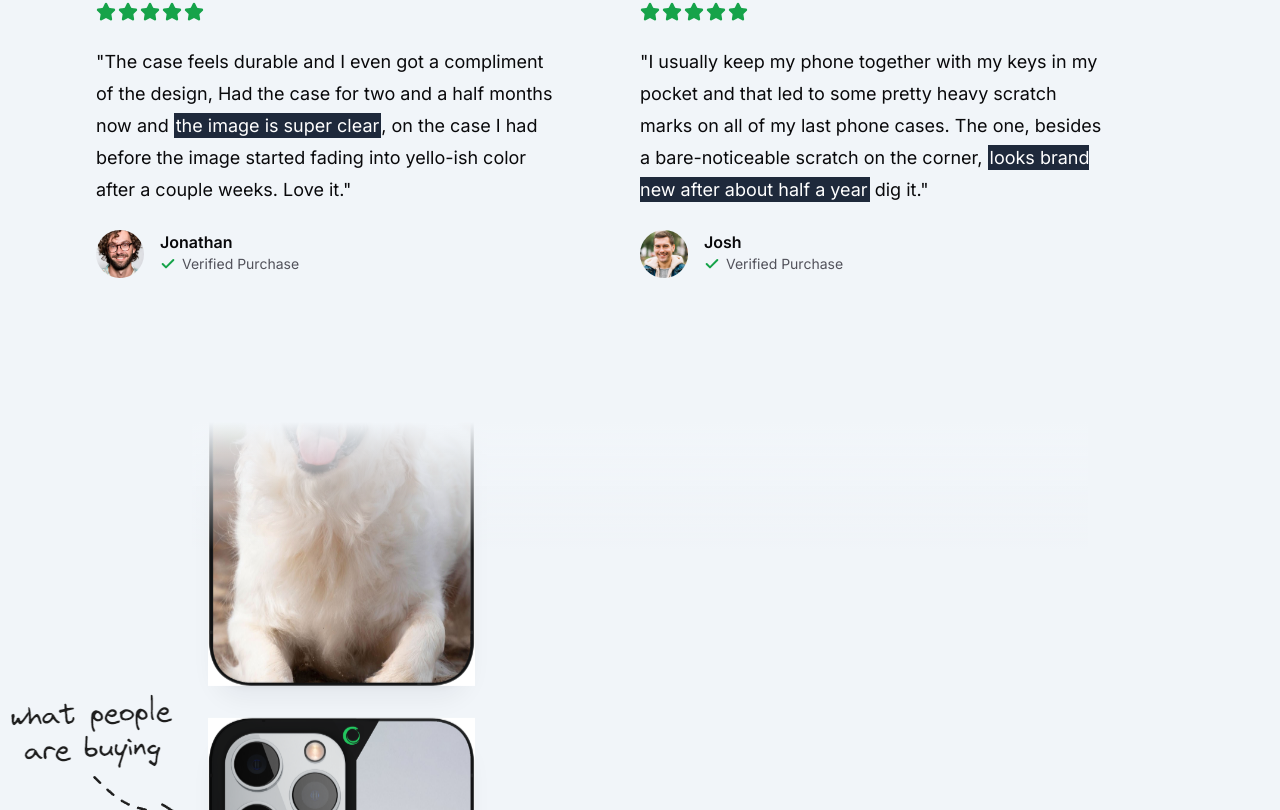
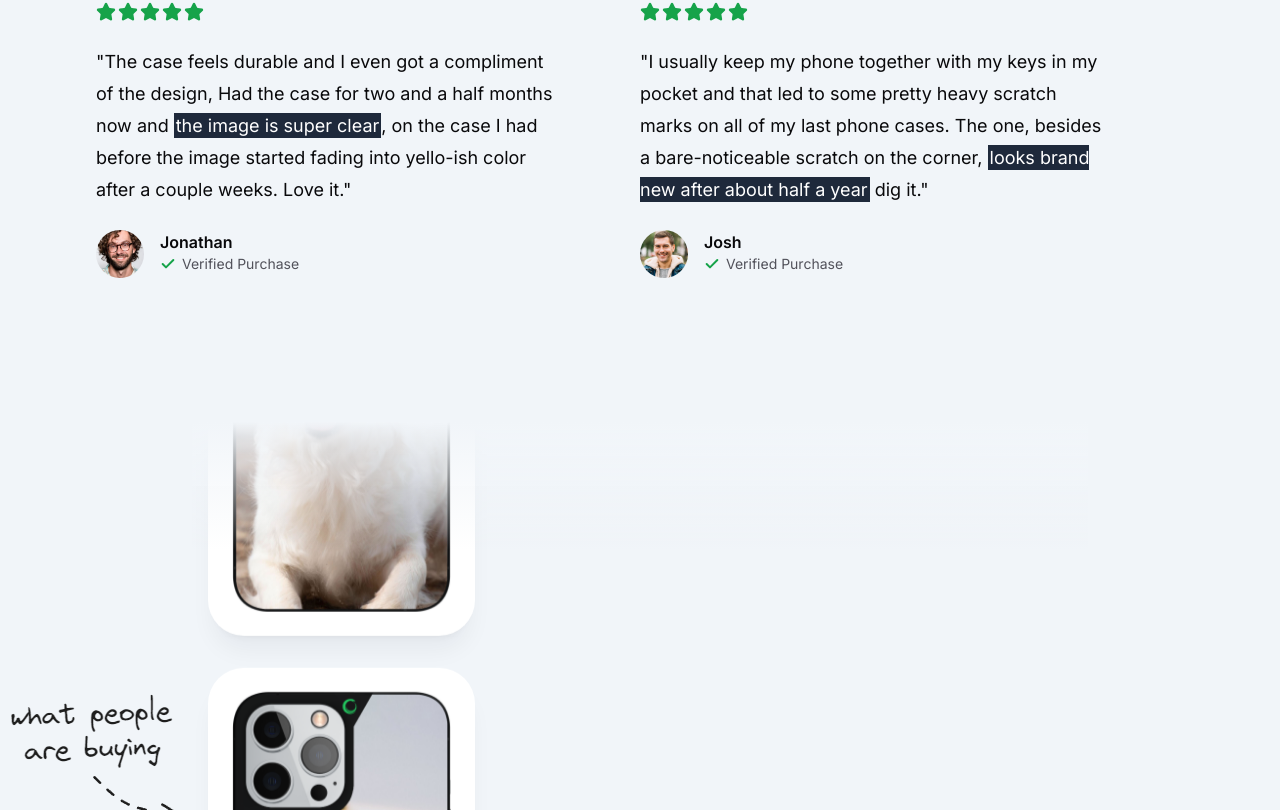
Before and after one commit to Code-With-TalhaBhai/cobra-case-project, a Next.js app: page / in a window 1280 px wide. Shown: the part 1270-2080 px from the top of the page. Built offline with nearby package versions, Linux system fonts and the light colour scheme.

Commit message:
homepage done

```diff
--- a/src/components/Reviews.tsx
+++ b/src/components/Reviews.tsx
@@ -1,5 +1,5 @@
 'use client'
-import { useEffect, useRef, useState } from "react"
+import { HTMLAttributes, useEffect, useRef, useState } from "react"
 import MaxWidthWrapper from "./MaxWidthWrapper"
 import { useInView } from "framer-motion"
 import IPhone from "./IPhone"
@@ -28,7 +28,7 @@ function SplitArray(arr:Array<string>,no_of_cols:number){
 }
 
 
-function Review({imgSrc}:{imgSrc:string}){
+function Review({imgSrc,className}:{imgSrc:string,className?:string}){
     const POSSIBLE_ANIMATION_DELAYS = [
         '0s',
         '0.1s',
@@ -41,7 +41,7 @@ function Review({imgSrc}:{imgSrc:string}){
       const animation_delay = POSSIBLE_ANIMATION_DELAYS[Math.floor(Math.random()*POSSIBLE_ANIMATION_DELAYS.length)]
     return (
         <div
-        className="animate-fade-in rounded-[2.25rem] bg-white shadow-xl opacity-0 shadow-slate-900/5"
+        className={cn("animate-fade-in rounded-[2.25rem] p-6 bg-white shadow-xl opacity-0 shadow-slate-900/5",className)}
         style={{animationDelay: animation_delay}}
         >
             <IPhone imgSrc={imgSrc}/>
@@ -59,16 +59,14 @@ function ReviewColumn({reviews,className,reviewClassName,msPerPixel=0}:{reviews:
         if (!columnRef.current) return
         const resizeObserver = new window.ResizeObserver(()=>{
             setColumnHeight(columnRef.current?.offsetHeight ?? 0)
-            // console.log('column height: ',columnHeight)
         })
         resizeObserver.observe(columnRef.current)
-        // console.log('column height observer',columnHeight)
 
         return ()=>{
             resizeObserver.disconnect()
         }
     },[])
-    // console.log('after col height',columnHeight)
+
 
     return (
         <div
@@ -80,6 +78,7 @@ function ReviewColumn({reviews,className,reviewClassName,msPerPixel=0}:{reviews:
             reviews.concat(reviews).map((img_src:any,index:number)=>(
             <Review
             key={index}
+            className={reviewClassName?.(index%reviews.length)}
             imgSrc={img_src}/>
         ))
         }
@@ -102,12 +101,20 @@ function ReviewGrid(){
                 <>
                 <ReviewColumn
                     reviews = {[...column1,...column3.flat(),...column2]}
-                    reviewClassName={(reviewIndex)=>cn('jkfdls')}
+                    reviewClassName={(reviewIndex)=>cn(
+                        {
+                            'md:hidden': reviewIndex >= column1.length + column3[0].length,
+                            'lg:hidden': reviewIndex >= column1.length
+                        }
+                    )}
                     msPerPixel={10}
                  />
                 <ReviewColumn
                     reviews = {[...column2,...column3[1]]}
                     className='hidden md:block'
+                    reviewClassName={(reviewIndex)=>
+                        reviewIndex >= column2.length ? 'lg:hidden' : ''
+                    }
                     msPerPixel={10}
                  />
                 <ReviewColumn
```
